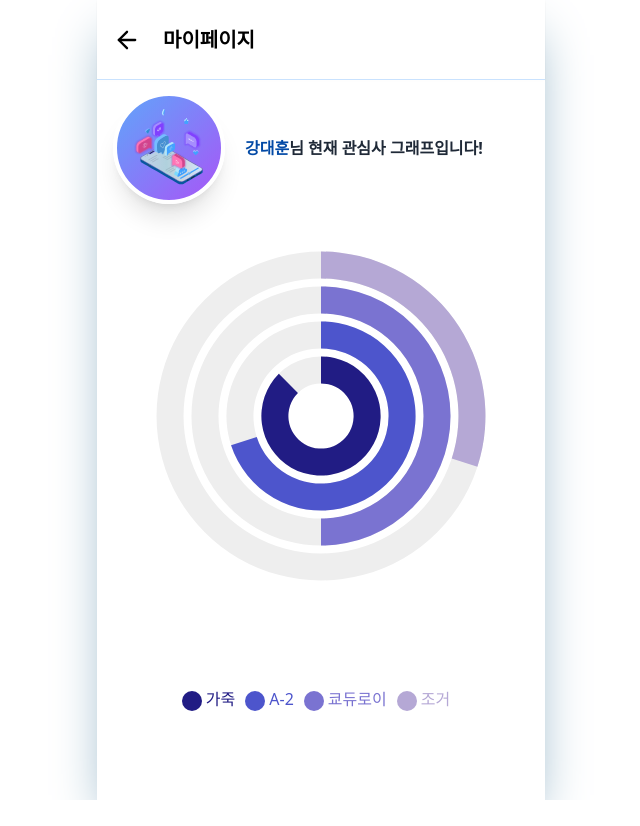
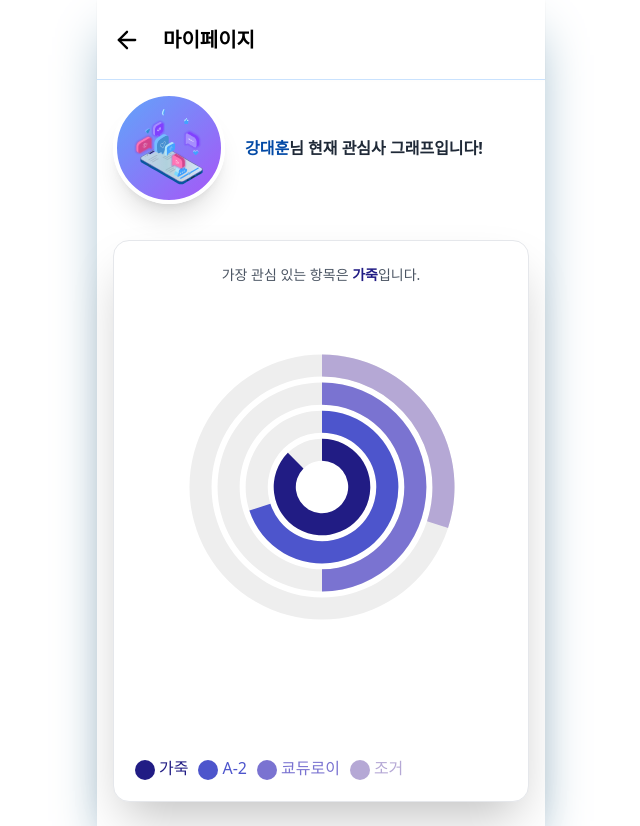
Before and after one commit to daehun123/Capstone, a React (Vite) app: page /mypage in a window 1280 px wide. Shown: the whole page, without its empty margins (319-959 px from the left). Before the commit the page ends 800 px from the top, so only its background shows below. Built offline with nearby package versions, Linux system fonts and the light colour scheme; no server answers.

Commit message:
design중

```diff
--- a/src/components/DonutChart.jsx
+++ b/src/components/DonutChart.jsx
@@ -8,9 +8,13 @@ const DonutChart = () => {
     { name: "조거", value: 120, fill: "#B5A8D5" },
   ];
   return (
-    <div className="flex justify-center">
+    <div className="flex flex-col">
+      <div className="text-sm text-gray-600 text-center mt-2">
+        가장 관심 있는 항목은{" "}
+        <span className="font-semibold text-[#211C84]">가죽</span>입니다.
+      </div>
       <RadialBarChart
-        width={500}
+        width={400}
         height={500}
         cx="50%"
         cy="40%"
@@ -19,6 +23,7 @@ const DonutChart = () => {
         startAngle={90}
         endAngle={-270}
         data={data}
+        className="pr-4"
       >
         <PolarAngleAxis
           type="number"
@@ -31,7 +36,7 @@ const DonutChart = () => {
           iconSize={20}
           layout="horizontal"
           verticalAlign="bottom"
-          align="center"
+          align="left"
         />
       </RadialBarChart>
     </div>
--- a/src/pages/FirstPage.jsx
+++ b/src/pages/FirstPage.jsx
@@ -8,9 +8,9 @@ const FirstPage = () => {
   const nav = useNavigate();
   return (
     <Layout>
-      <div>
+      <div className="relative h-screen">
         <AnimationLogo />
-        <div className="flex flex-col space-y-3  mx-5 pt-10">
+        <div className="flex flex-col space-y-3 px-3 absolute bottom-1 w-full">
           <button
             onClick={() => nav("/login")}
             className="border rounded-xl  min-w-full min-h-12 text-white bg-[#034AA6] hover:bg-[#2A5CBF] font-bold"
--- a/src/pages/Home.jsx
+++ b/src/pages/Home.jsx
@@ -30,7 +30,7 @@ export const Home = () => {
         <a className="relative top-16 text-white font-semibold text-lg">
           안녕하세요 강대훈님 오늘의 추천입니다!
         </a>
-        <div className="bg-white rounded-t-3xl mt-32 p-4 min-h-[calc(100vh-5rem)] flex flex-col space-y-3">
+        <div className="bg-white rounded-t-3xl mt-32 p-4 min-h-[calc(100vh-5rem)] flex flex-col space-y-3 border border-gray-200">
           <div className="border rounded-lg border-slate-700 min-h-80">
             container
           </div>
--- a/src/pages/MyPage.jsx
+++ b/src/pages/MyPage.jsx
@@ -19,7 +19,7 @@ const MyPage = () => {
             관심사 그래프입니다!
           </div>
         </div>
-        <div className="flex justify-center">
+        <div className="mx-4 my-6 p-4 bg-white rounded-2xl shadow-2xl border border-gray-200">
           <DonutChart />
         </div>
       </div>
```
